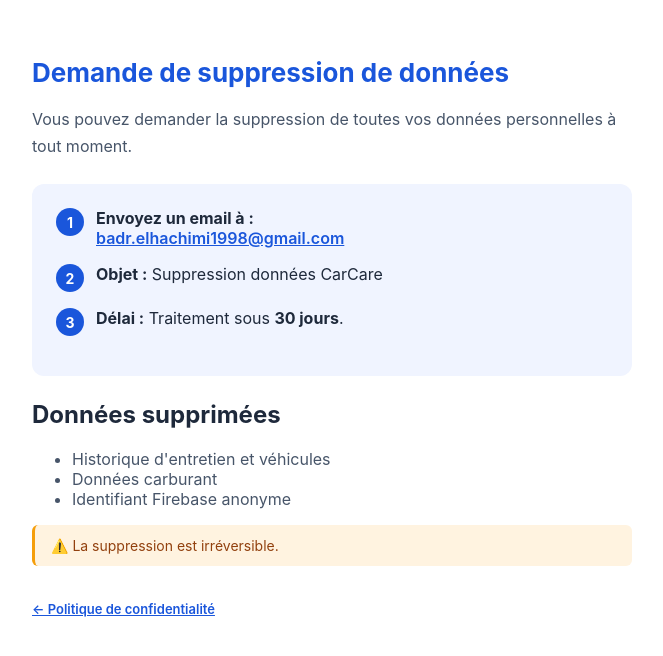
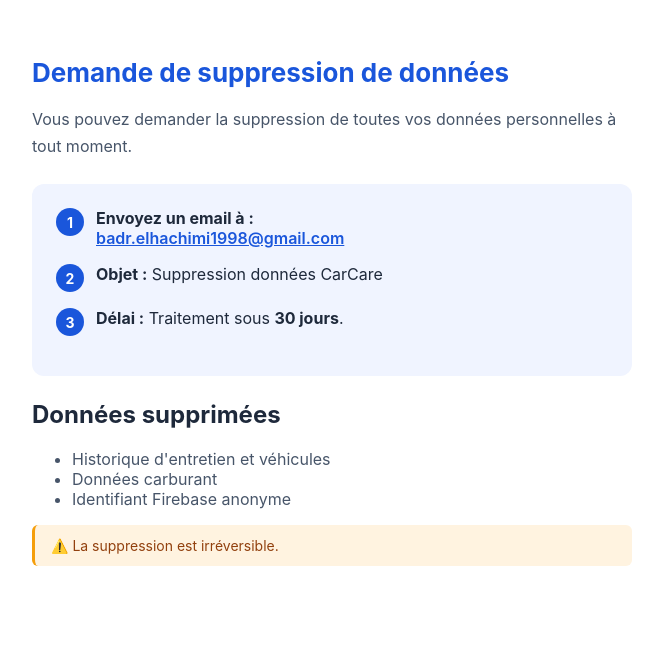
Before and after one commit to ELHACHIMIBadr/carcare-privacy, a plain HTML site: page delete.html in a window 1280 px wide. Shown: the whole page, without its empty margins (308-971 px from the left). Drawn offline with Linux system fonts and the light colour scheme.

Commit message:
Update delete.html

```diff
--- a/delete.html
+++ b/delete.html
@@ -41,6 +41,5 @@
     <li>Identifiant Firebase anonyme</li>
   </ul>
   <div class="note">⚠️ La suppression est irréversible.</div>
-  <p style="margin-top:32px;font-size:13px;color:#94a3b8"><a href="/">← Politique de confidentialité</a></p>
 </body>
 </html>
```
